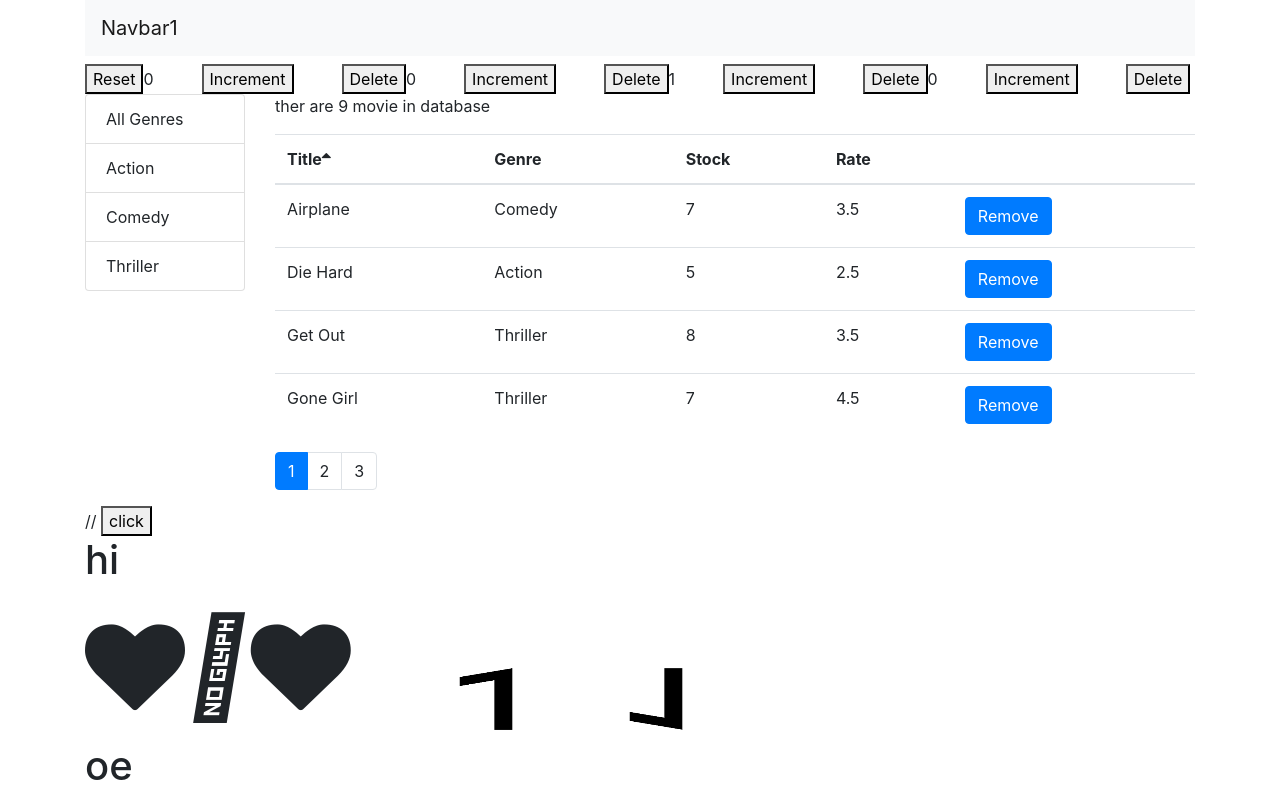
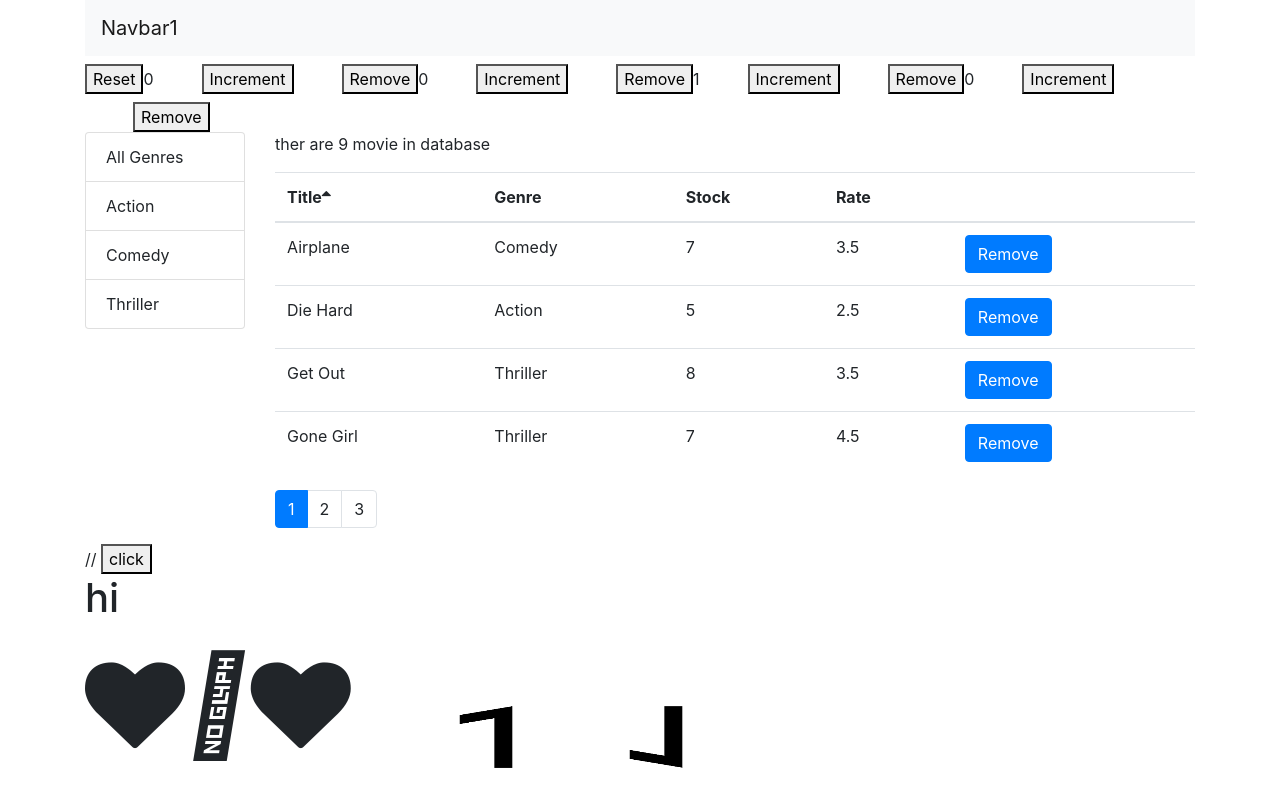
Before and after one commit to ganesh2054/vidly, a React (Create React App) app: page / in a window 1280 px wide. Shown: the top 794 px of the page. Built offline with nearby package versions, Linux system fonts and the light colour scheme.

Commit message:
updating

```diff
--- a/src/Components/counter.jsx
+++ b/src/Components/counter.jsx
@@ -6,7 +6,7 @@ class Counter extends React.Component {
             <span>{this.props.counter.value}</span>
             <button className="mt-2 ml-5" onClick={()=>this.props.onIncrement(this.props.counter)}>Increment</button>
             {/* <button onClick={()=>this.props.onDelete(this.props.id)} >Delete</button> */}
-            <button className="mt-2 ml-5" onClick={()=>this.props.onDelete(this.props.counter.id)} >Delete</button>
+            <button className="mt-2 ml-5" onClick={()=>this.props.onDelete(this.props.counter.id)} >Remove</button>
 
         </>;
     }
```
